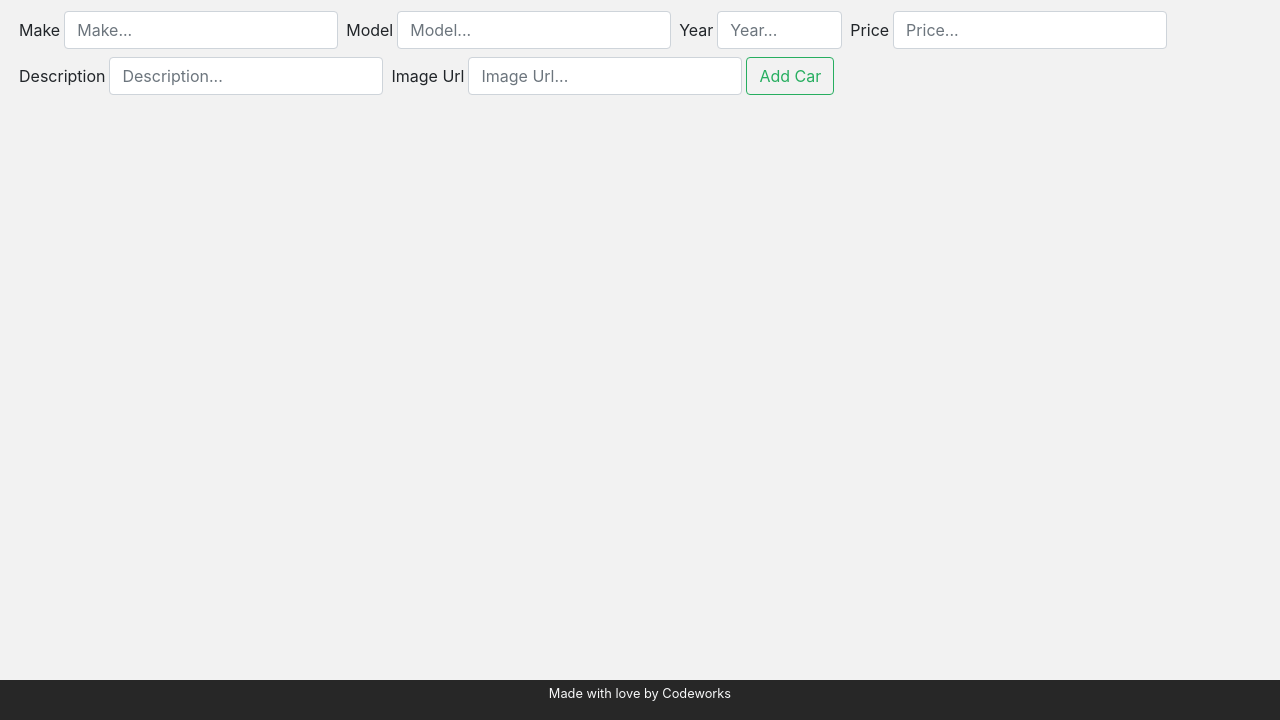
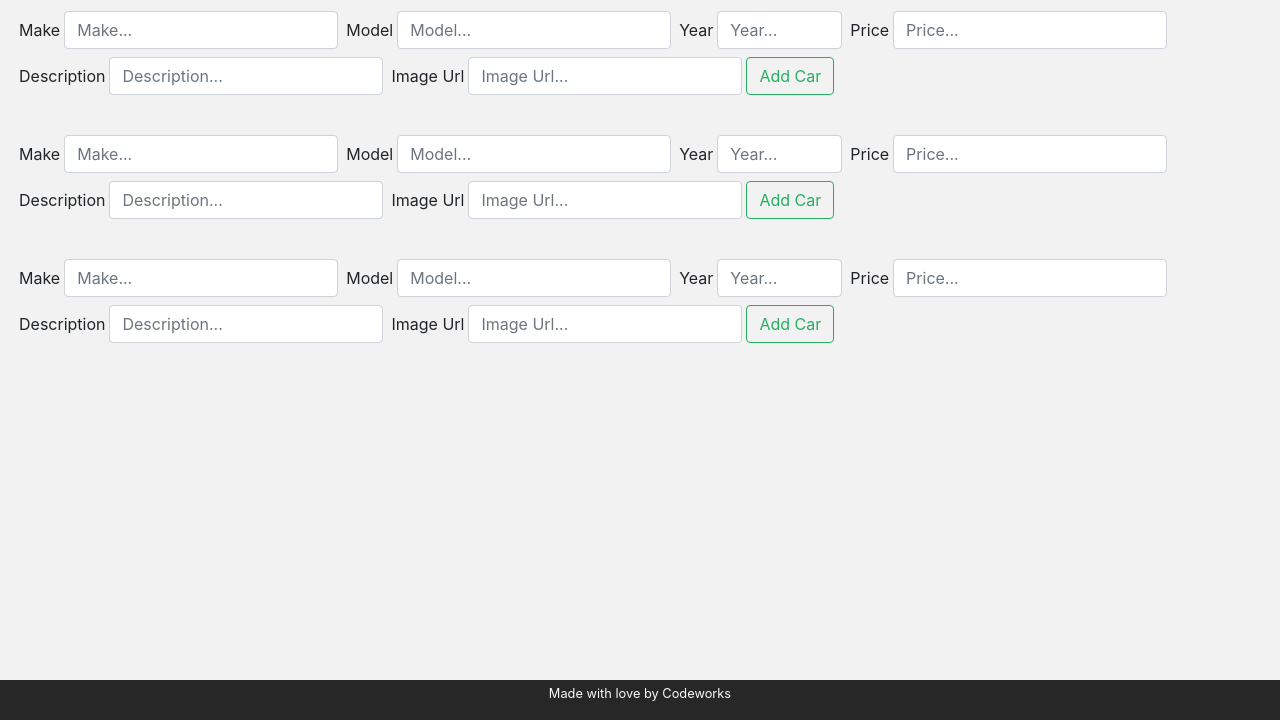
Before and after one commit to JacobCrombie/gregsList2.0, a website with bundled scripts: page index.html in a window 1280 px wide. Shown: the part 80-800 px from the top of the page. Built offline with nearby package versions, Linux system fonts and the light colour scheme; no server answers.

Commit message:
added more js files and connected

```diff
--- a/app/AppState.js
+++ b/app/AppState.js
@@ -1,10 +1,17 @@
 import Car from "./Models/Car.js"
 import { EventEmitter } from "./Utils/EventEmitter.js"
 import { isValidProp } from "./Utils/isValidProp.js"
+import House from "./Models/House.js"
+import Job from "./Models/Job.js"
 
 class AppState extends EventEmitter {
   /** @type {Car[]} */
   cars = []
+  /** @type {House[]} */
+  houses= []
+  /** @type {Job[]} */
+  jobs=[]
+
 }
 
 export const ProxyState = new Proxy(new AppState(), {
--- /dev/null
+++ b/app/Controllers/HousesController.js
@@ -0,0 +1,9 @@
+import { ProxyState } from "../AppState.js";
+
+
+export default class HousesController{
+
+  constructor(){
+
+  }
+}
--- /dev/null
+++ b/app/Controllers/JobsController.js
@@ -0,0 +1,11 @@
+import { ProxyState } from "../AppState.js";
+
+
+
+export default class JobsController{
+
+
+  constructor(){
+
+  }
+}
--- /dev/null
+++ b/app/Models/House.js
@@ -0,0 +1,6 @@
+export default class House{
+
+  constructor(){
+
+  }
+}
--- /dev/null
+++ b/app/Models/Job.js
@@ -0,0 +1,6 @@
+export default class Job{
+
+  constructor(){
+
+  }
+}
--- a/app/main.js
+++ b/app/main.js
@@ -1,7 +1,11 @@
 import CarsController from "./Controllers/CarsController.js";
+import HousesController from "./Controllers/HousesController.js";
+import JobsController from "./Controllers/JobsController.js";
 
 class App {
   carsController = new CarsController();
+  housesController = new HousesController();
+  jobsController = new JobsController();
 }
 
 window["app"] = new App();
--- a/index.html
+++ b/index.html
@@ -19,6 +19,8 @@
         </nav>
     </header>
     <main class="container-fluid">
+
+        <!-- Cars -->
         <div class="row my-3">
             <div class="col" id="form">
                 <form onsubmit="app.carsController.createCar()" class="form-inline">
@@ -54,6 +56,81 @@
         </div>
         <div class="row" id="data">
         </div>
+
+        <!-- Houses -->
+        <div class="row my-3">
+            <div class="col" id="houseform">
+                <form onsubmit="app.housesController.createHouse()" class="form-inline">
+                    <div class="form-group p-1">
+                        <label class="mr-1" for="make">Make</label>
+                        <input type="text" name="make" id="make" class="form-control" placeholder="Make...">
+                    </div>
+                    <div class="form-group p-1">
+                        <label class="mr-1" for="model">Model</label>
+                        <input type="text" name="model" id="model" class="form-control" placeholder="Model...">
+                    </div>
+                    <div class="form-group p-1">
+                        <label class="mr-1" for="year">Year</label>
+                        <input type="number" name="year" id="year" class="form-control" placeholder="Year..." min="1900"
+                            max="2021">
+                    </div>
+                    <div class="form-group p-1">
+                        <label class="mr-1" for="price">Price</label>
+                        <input type="number" name="price" id="price" class="form-control" placeholder="Price...">
+                    </div>
+                    <div class="form-group p-1">
+                        <label class="mr-1" for="description">Description</label>
+                        <input type="text" name="description" id="description" class="form-control"
+                            placeholder="Description...">
+                    </div>
+                    <div class="form-group p-1">
+                        <label class="mr-1" for="img">Image Url</label>
+                        <input type="url" name="img" id="img" class="form-control" placeholder="Image Url...">
+                    </div>
+                    <button type="submit" class="btn btn-outline-success">Add Car</button>
+                </form>
+            </div>
+        </div>
+        <div class="row" id="housedata">
+        </div>
+
+        <!-- Jobs -->
+        <div class="row my-3">
+            <div class="col" id="houseform">
+                <form onsubmit="app.jobsController.createJob()" class="form-inline">
+                    <div class="form-group p-1">
+                        <label class="mr-1" for="make">Make</label>
+                        <input type="text" name="make" id="make" class="form-control" placeholder="Make...">
+                    </div>
+                    <div class="form-group p-1">
+                        <label class="mr-1" for="model">Model</label>
+                        <input type="text" name="model" id="model" class="form-control" placeholder="Model...">
+                    </div>
+                    <div class="form-group p-1">
+                        <label class="mr-1" for="year">Year</label>
+                        <input type="number" name="year" id="year" class="form-control" placeholder="Year..." min="1900"
+                            max="2021">
+                    </div>
+                    <div class="form-group p-1">
+                        <label class="mr-1" for="price">Price</label>
+                        <input type="number" name="price" id="price" class="form-control" placeholder="Price...">
+                    </div>
+                    <div class="form-group p-1">
+                        <label class="mr-1" for="description">Description</label>
+                        <input type="text" name="description" id="description" class="form-control"
+                            placeholder="Description...">
+                    </div>
+                    <div class="form-group p-1">
+                        <label class="mr-1" for="img">Image Url</label>
+                        <input type="url" name="img" id="img" class="form-control" placeholder="Image Url...">
+                    </div>
+                    <button type="submit" class="btn btn-outline-success">Add Car</button>
+                </form>
+            </div>
+        </div>
+        <div class="row" id="jobdata">
+        </div>
+
     </main>
     <footer class="container-fluid bg-dark text-light">
         <div class="row text-center">
```
Also changed, not shown: app/Models/Value.js (deleted, +0 -14 lines), app/Services/HousesService.js (added, +15 -0 lines), app/Services/JobsService.js (added, +14 -0 lines).
